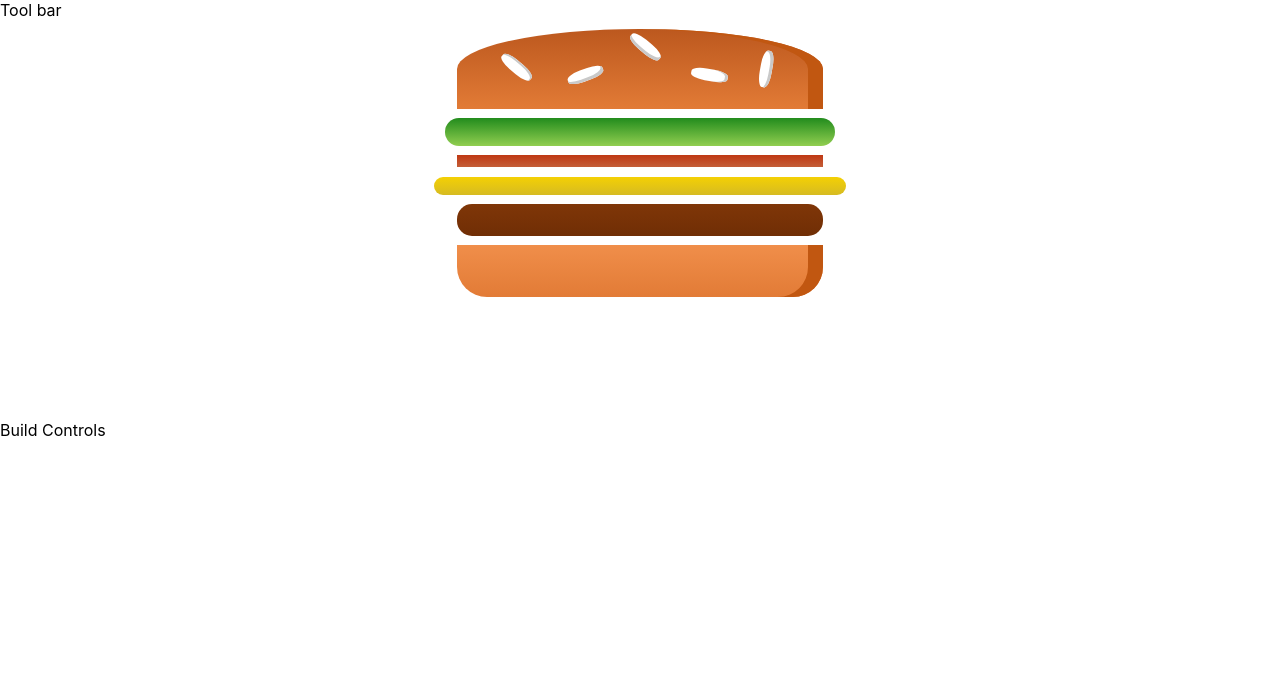
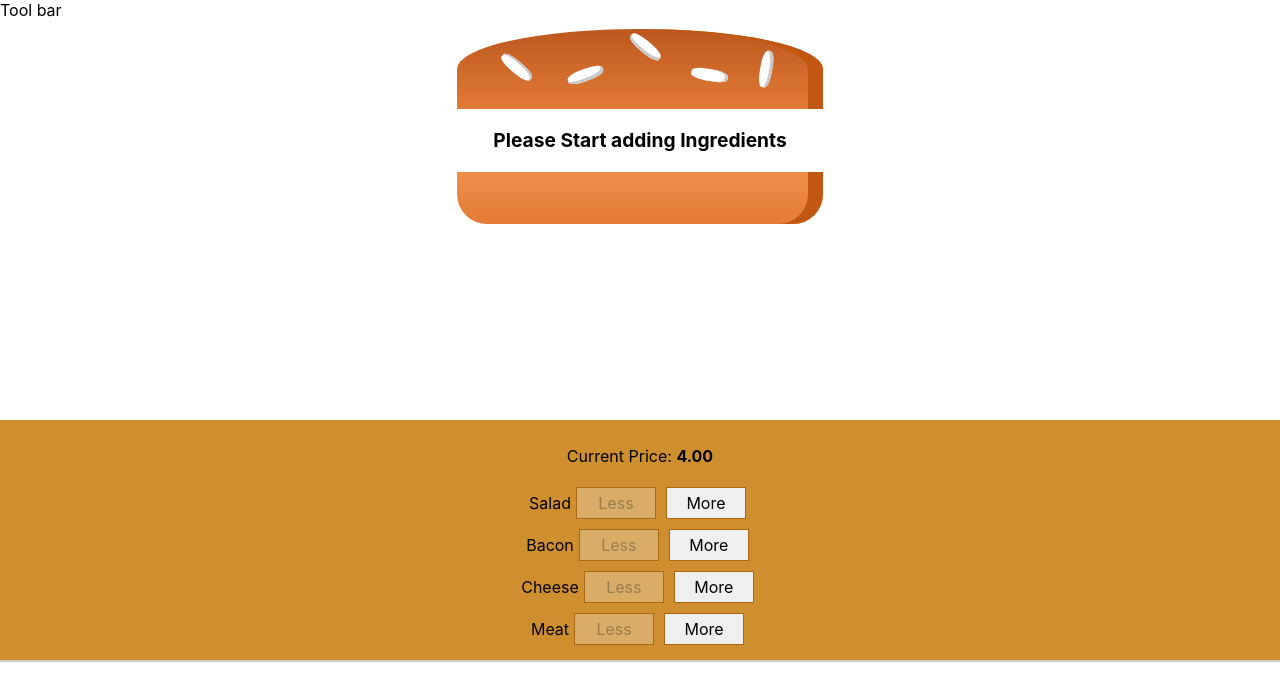
Before and after one commit to vishal958/react-guide, a React (Create React App) app: page / in a window 1280 px wide. Shown: the top 700 px of the page. Built offline with nearby package versions, Linux system fonts and the light colour scheme.

Commit message:
Added More,Remove, TotalPrice functionality

```diff
--- /dev/null
+++ b/src/components/Burger/BuildControls/BuildControl/BuildControl.css
@@ -0,0 +1,17 @@
+.BuildControl{
+    display: flex;
+    justify-content: space-between;
+    align-items: center;
+    margin : 5px 0;
+}
+
+.BuildControl button {
+    display:block;
+    font: inherit;
+    padding:5px;
+    margin: 0 5px;
+    width: 80px;
+    border: 1px solid #AA6817;
+    cursor: pointer;
+    outline: none;
+}
--- /dev/null
+++ b/src/components/Burger/BuildControls/BuildControl/BuildControl.js
@@ -0,0 +1,12 @@
+import React from 'react'
+import './BuildControl.css'
+
+const BuildControl = (props) => (
+    <div className = 'BuildControl'>
+        <div className ="Label"> {props.label} </div>
+        <button className ="Less" disabled={props.disabled} onClick= {props.removed} > Less </button>
+        <button className ="More" onClick= {props.added} >More </button>
+    </div>
+)
+
+export default BuildControl
--- /dev/null
+++ b/src/components/Burger/BuildControls/BuildControls.css
@@ -0,0 +1,11 @@
+.BuildControls {
+    width: 100%;
+    background-color:  #CF8F2E;
+    display: flex;
+    flex-flow: column;
+    align-items:center;
+    box-shadow: 0 2px 1px #ccc;
+    margin: auto;
+    padding: 10px 0;
+
+}
--- /dev/null
+++ b/src/components/Burger/BuildControls/BuildControls.js
@@ -0,0 +1,27 @@
+import React from 'react'
+import './BuildControls.css'
+import BuildControl from './BuildControl/BuildControl'
+
+const controls =[
+    {label: 'Salad', type: 'salad'},
+    {label: 'Bacon', type: 'bacon'},
+    {label: 'Cheese', type: 'cheese'},
+    {label: 'Meat', type: 'meat'},
+]
+
+const BuildControls = (props) => (
+        <div className ="BuildControls">
+        <p> Current Price: <strong>{props.price.toFixed(2)}</strong> </p>
+            {controls.map(ctrl =>(
+                <BuildControl
+                    key = {ctrl.type}
+                    label = {ctrl.label}
+                    added = {()=>props.ingredientAdded(ctrl.type)}
+                    removed = {()=>props.ingredientRemoved(ctrl.type)}
+                    disabled ={props.disabled[ctrl.type]} />
+            ))}
+        </div>
+
+)
+
+export default BuildControls
--- a/src/components/Burger/Burger.js
+++ b/src/components/Burger/Burger.js
@@ -3,14 +3,20 @@
 import BurgerIngredient from './BurgerIngredient/BurgerIngredient'
 const Burger = (props) => {
 
-    const transformedIngredients = Object.keys(props.ingredients)
+    let transformedIngredients = Object.keys(props.ingredients)
         .map(igKey =>{
             return [...Array(props.ingredients[igKey])].map((_,i)=>{
                return <BurgerIngredient key ={igKey +1} type= {igKey} />
             })
         }
-
     )
+    .reduce((arr,el) =>{
+        return arr.concat(el)
+    },[])
+    if(transformedIngredients.length == 0){
+        transformedIngredients = <p> Please Start adding Ingredients </p>
+    }
+    //console.log(transformedIngredients)
     return (
         <div className = "Burger">
             <BurgerIngredient type ='bread-top' />
--- a/src/components/Layout/Layout.js
+++ b/src/components/Layout/Layout.js
@@ -1,5 +1,5 @@
 import React from 'react'
-import Aux from '../../HigherOrderComponent/auxilary'
+import Aux from '../../HigherOrderComponent/Auxilary'
 
 const Layout = (props) => {
     return (
--- a/src/containers/BurgerBuilder/BurgerBuilder.js
+++ b/src/containers/BurgerBuilder/BurgerBuilder.js
@@ -1,21 +1,75 @@
 import React, { Component } from 'react'
 import Aux from '../../HigherOrderComponent/Auxilary'
 import Burger from '../../components/Burger/Burger'
-
+import BuilderControls from '../../components/Burger/BuildControls/BuildControls'
+const INGREDIENT_PRICES ={
+    salad: 0.5,
+    bacon: 0.3,
+    cheese: 1.30,
+    meat: 0.7
+}
 class BurgerBuilder extends Component {
     state ={
         ingredients :{
-            salad: 1,
-            bacon: 1,
-            cheese: 1,
-            meat: 1
+            salad: 0,
+            bacon: 0,
+            cheese: 0,
+            meat: 0
+        },
+        totalPrice: 4
+    }
+
+    addIngredientHandler = (type) =>{
+        const oldCount  = this.state.ingredients[type]
+        const updatedCount = oldCount + 1
+        const updatedIngredients ={
+            ...this.state.ingredients,
         }
+        updatedIngredients[type] = updatedCount
+        const priceAddition = INGREDIENT_PRICES[type]
+        const oldPrice = this. state.totalPrice
+        const newPrice = oldPrice + priceAddition
+        this.setState({
+            totalPrice: newPrice,
+            ingredients: updatedIngredients
+        })
     }
+
+    removeIngredientHandler = (type) =>{
+        const oldCount  = this.state.ingredients[type]
+        if(oldCount <= 0){
+            return
+        }
+        const updatedCount = oldCount - 1
+        const updatedIngredients ={
+            ...this.state.ingredients,
+        }
+        updatedIngredients[type] = updatedCount
+        const priceDeduction = INGREDIENT_PRICES[type]
+        const oldPrice = this. state.totalPrice
+        const newPrice = oldPrice - priceDeduction
+        this.setState({
+            totalPrice: newPrice,
+            ingredients: updatedIngredients
+        })
+    }
+
     render() {
+        const disableInfo ={
+            ...this.state.ingredients
+        }
+        for (let key in disableInfo){
+            disableInfo[key] = disableInfo[key] <= 0
+        }
         return (
             <Aux>
                 <Burger ingredients ={this.state.ingredients }/>
-                <div> Build Controls </div>
+                <BuilderControls
+                    ingredientAdded = {this.addIngredientHandler}
+                    ingredientRemoved = {this.removeIngredientHandler}
+                    disabled ={disableInfo}
+                    price ={this.state.totalPrice}
+                />
             </Aux>
         )
     }
```
